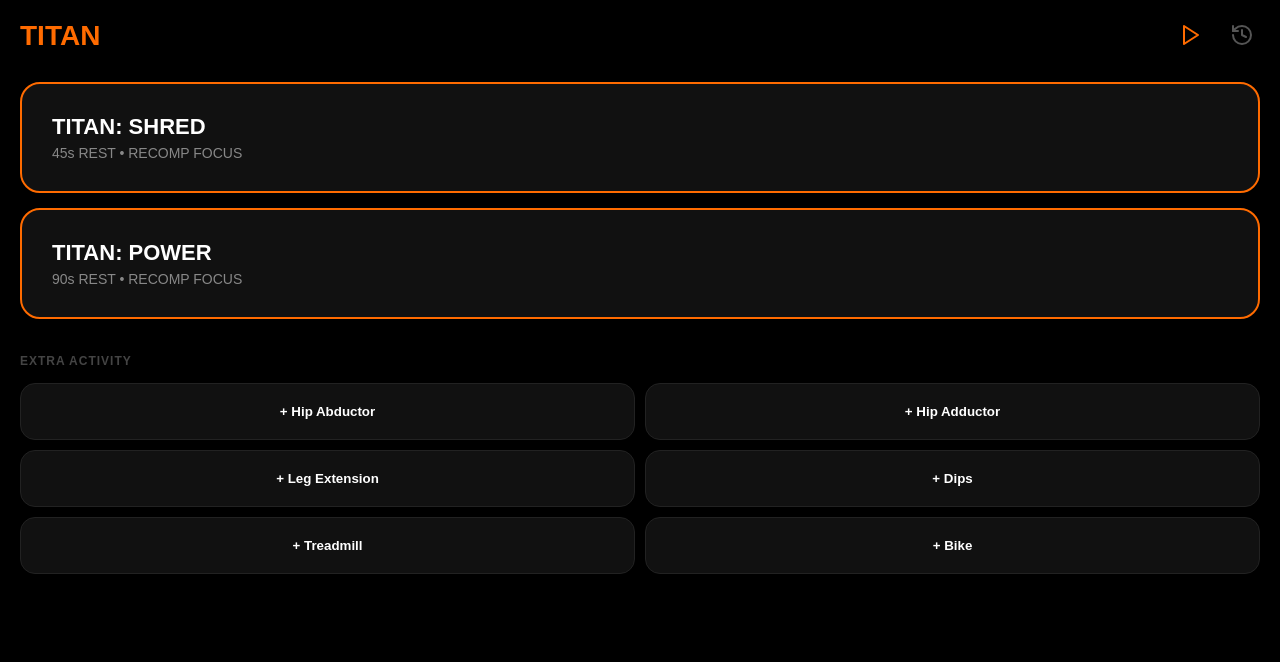
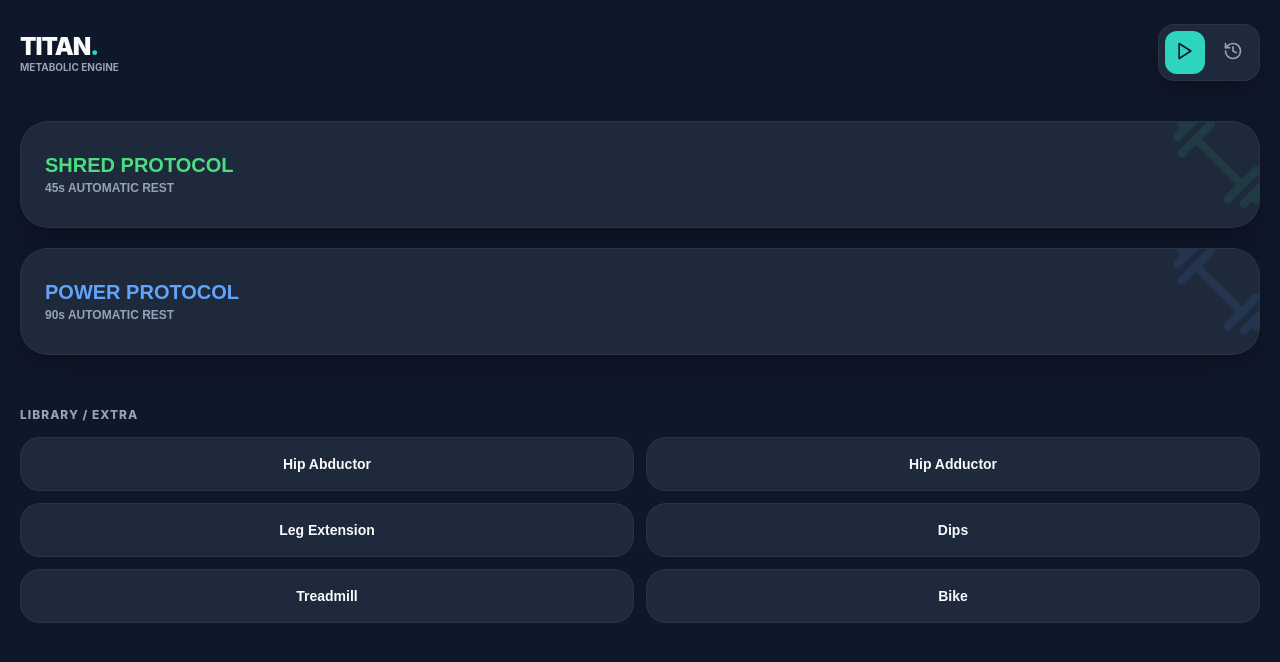
Before and after one commit to srafiq2406teachered-byte/Titan-Tracker, a React (Vite) app: page / in a window 1280 px wide. Shown: the top 662 px of the page. Built offline with nearby package versions, Linux system fonts and the light colour scheme.

Commit message:
Update App.jsx

```diff
--- a/src/App.jsx
+++ b/src/App.jsx
@@ -1,11 +1,14 @@
 import React, { useState, useEffect } from 'react';
-import { Clock, Plus, History, Play, Check, Trash2, ChevronRight, Save, PlusCircle } from 'lucide-react';
+import {
+  Clock, Plus, History, Play, Check, Trash2,
+  PlusCircle, Activity, BarChart3, Settings, Dumbbell
+} from 'lucide-react';
 
 const TitanTracker = () => {
   // --- 1. CORE DATA ---
   const WORKOUTS = {
-    SHRED: { name: "TITAN: SHRED", rest: 45, ids: ["A1", "A2", "B1", "D1", "D2"] },
-    POWER: { name: "TITAN: POWER", rest: 90, ids: ["A1", "A2", "B1", "B2", "C1", "C2"] }
+    SHRED: { name: "SHRED PROTOCOL", rest: 45, ids: ["A1", "A2", "B1", "D1", "D2"], color: '#4ADE80' },
+    POWER: { name: "POWER PROTOCOL", rest: 90, ids: ["A1", "A2", "B1", "B2", "C1", "C2"], color: '#60A5FA' }
   };
 
   const EXERCISES = [
@@ -21,31 +24,41 @@ const TitanTracker = () => {
 
   const LIBRARY = ["Hip Abductor", "Hip Adductor", "Leg Extension", "Dips", "Treadmill", "Bike"];
 
-  // --- 2. STATE ---
+  // --- 2. THEME DEFINITION (Refined Readability) ---
+  const T = {
+    bg: '#0F172A',         // Deep Slate Blue
+    surface: '#1E293B',    // Slate
+    card: '#334155',       // Lighter Slate
+    accent: '#2DD4BF',     // Mint/Cyan
+    text: '#F8FAFC',       // Off-White
+    subtext: '#94A3B8',    // Muted Slate
+    border: 'rgba(255,255,255,0.05)',
+    shadow: '0 10px 30px -10px rgba(0,0,0,0.5)'
+  };
+
+  // --- 3. STATE ---
   const [view, setView] = useState('menu');
   const [history, setHistory] = useState([]);
   const [activeSession, setActiveSession] = useState(null);
-  const [sessionData, setSessionData] = useState({}); // Stores weights/reps
-  const [setCounts, setSetCounts] = useState({}); // Tracks how many sets per exercise
+  const [sessionData, setSessionData] = useState({});
+  const [setCounts, setSetCounts] = useState({});
   const [timeLeft, setTimeLeft] = useState(0);
 
-  // --- 3. PERSISTENCE ---
+  // --- 4. PERSISTENCE ---
   useEffect(() => {
-    const saved = localStorage.getItem('titan_v47_data');
+    const saved = localStorage.getItem('titan_v48_data');
     if (saved) setHistory(JSON.parse(saved));
   }, []);
 
   useEffect(() => {
-    localStorage.setItem('titan_v47_data', JSON.stringify(history));
+    localStorage.setItem('titan_v48_data', JSON.stringify(history));
   }, [history]);
 
-  // --- 4. ENGINE FUNCTIONS ---
+  // --- 5. LOGIC ---
   const startWorkout = (type) => {
     const preset = WORKOUTS[type];
     const list = EXERCISES.filter(e => preset.ids.includes(e.id));
     setActiveSession({ ...preset, list });
-
-    // Initialize all exercises with 3 sets by default
     const initialSets = {};
     list.forEach(ex => initialSets[ex.id] = 3);
     setSetCounts(initialSets);
@@ -54,20 +67,14 @@ const TitanTracker = () => {
 
   const addExtra = (name) => {
     const id = `ext-${Date.now()}`;
-    const isCardio = name === "Treadmill" || name === "Bike";
-    const newItem = { id, name, type: isCardio ? "MIN" : "KG" };
-
+    const newItem = { id, name, type: (name === "Treadmill" || name === "Bike") ? "MIN" : "KG" };
     if (activeSession) {
       setActiveSession({ ...activeSession, list: [...activeSession.list, newItem] });
     } else {
-      setActiveSession({ name: "Custom Session", rest: 60, list: [newItem] });
+      setActiveSession({ name: "CUSTOM SESSION", rest: 60, list: [newItem], color: T.accent });
     }
     setSetCounts(prev => ({ ...prev, [id]: 3 }));
     setView('train');
-  };
-
-  const incrementSets = (id) => {
-    setSetCounts(prev => ({ ...prev, [id]: (prev[id] || 3) + 1 }));
   };
 
   const logWorkout = () => {
@@ -81,137 +88,134 @@ const TitanTracker = () => {
       return { name: ex.name, sets };
     }).filter(d => d.sets.length > 0);
 
-    if (details.length === 0) return alert("Enter data first!");
-
-    setHistory([{ date: new Date().toLocaleDateString('en-GB'), name: activeSession.name, details }, ...history]);
+    if (details.length === 0) return;
+    setHistory([{ date: new Date().toLocaleDateString('en-GB'), name: activeSession.name, details, color: activeSession.color }, ...history]);
     setActiveSession(null); setSessionData({}); setView('log');
   };
 
-  const getSuggestion = (name) => {
-    const last = history.find(h => h.details.some(d => d.name === name));
-    if (!last) return "NEW";
-    const data = last.details.find(d => d.name === name);
-    const firstSet = data.sets[0];
-    return `${firstSet.w}${name === "Treadmill" ? 'm' : 'kg'} x ${firstSet.r}`;
-  };
+  // --- 6. RENDER ---
+  return (
+    <div style={{ background: T.bg, minHeight: '100vh', color: T.text, padding: '24px 20px 120px 20px', fontFamily: '"Inter", sans-serif' }}>
 
-  // --- 5. UI CONSTANTS ---
-  const UI = { bg: '#000', accent: '#FF6B00', text: '#FFF', card: '#111', border: '#222' };
-
-  return (
-    <div style={{ background: UI.bg, minHeight: '100vh', color: UI.text, padding: '20px', fontFamily: 'sans-serif' }}>
-
-      {/* HEADER */}
-      <div style={{ display: 'flex', justifyContent: 'space-between', alignItems: 'center', marginBottom: '30px' }}>
-        <h1 style={{ color: UI.accent, fontWeight: '900', fontSize: '28px', margin: 0 }}>TITAN</h1>
-        <div style={{ display: 'flex', gap: '15px' }}>
-          <button onClick={() => setView('menu')} style={{ background: 'none', border: 'none', color: view === 'menu' ? UI.accent : '#555' }}><Play /></button>
-          <button onClick={() => setView('log')} style={{ background: 'none', border: 'none', color: view === 'log' ? UI.accent : '#555' }}><History /></button>
+      {/* GLASS HEADER */}
+      <div style={{ display: 'flex', justifyContent: 'space-between', alignItems: 'center', marginBottom: '40px', position: 'sticky', top: 0, zIndex: 10 }}>
+        <div>
+          <h1 style={{ fontSize: '24px', fontWeight: '900', letterSpacing: '-1px', margin: 0, color: T.text }}>TITAN<span style={{color: T.accent}}>.</span></h1>
+          <p style={{ fontSize: '10px', fontWeight: '700', color: T.subtext, margin: 0 }}>METABOLIC ENGINE</p>
+        </div>
+        <div style={{ display: 'flex', gap: '8px', background: T.surface, padding: '6px', borderRadius: '16px', border: `1px solid ${T.border}`, boxShadow: T.shadow }}>
+          <button onClick={() => setView('menu')} style={{ border: 'none', background: view === 'menu' ? T.accent : 'transparent', padding: '10px', borderRadius: '12px', color: view === 'menu' ? T.bg : T.subtext }}><Play size={20}/></button>
+          <button onClick={() => setView('log')} style={{ border: 'none', background: view === 'log' ? T.accent : 'transparent', padding: '10px', borderRadius: '12px', color: view === 'log' ? T.bg : T.subtext }}><History size={20}/></button>
         </div>
       </div>
 
       {/* VIEW: MENU */}
       {view === 'menu' && (
-        <div style={{ display: 'flex', flexDirection: 'column', gap: '15px' }}>
+        <div style={{ display: 'flex', flexDirection: 'column', gap: '20px' }}>
           {Object.keys(WORKOUTS).map(k => (
-            <button key={k} onClick={() => startWorkout(k)} style={{ background: UI.card, border: `2px solid ${UI.accent}`, padding: '30px', borderRadius: '20px', textAlign: 'left', color: '#FFF' }}>
-              <div style={{ fontWeight: '900', fontSize: '22px' }}>{WORKOUTS[k].name}</div>
-              <div style={{ color: '#888', fontSize: '14px', marginTop: '5px' }}>{WORKOUTS[k].rest}s REST • RECOMP FOCUS</div>
+            <button key={k} onClick={() => startWorkout(k)} style={{
+              background: T.surface, border: `1px solid ${T.border}`, padding: '32px 24px', borderRadius: '28px', textAlign: 'left', position: 'relative', overflow: 'hidden', boxShadow: T.shadow
+            }}>
+              <div style={{ position: 'absolute', right: '-10px', top: '-10px', color: WORKOUTS[k].color, opacity: 0.1 }}><Dumbbell size={100}/></div>
+              <div style={{ fontWeight: '900', fontSize: '20px', color: WORKOUTS[k].color }}>{WORKOUTS[k].name}</div>
+              <div style={{ color: T.subtext, fontSize: '12px', fontWeight: '600', marginTop: '4px' }}>{WORKOUTS[k].rest}s AUTOMATIC REST</div>
             </button>
           ))}
-          <div style={{ marginTop: '20px', color: '#444', fontWeight: '900', fontSize: '12px', letterSpacing: '1px' }}>EXTRA ACTIVITY</div>
-          <div style={{ display: 'grid', gridTemplateColumns: '1fr 1fr', gap: '10px' }}>
-            {LIBRARY.map(name => (
-              <button key={name} onClick={() => addExtra(name)} style={{ background: UI.card, border: `1px solid ${UI.border}`, padding: '20px', borderRadius: '15px', color: '#FFF', fontWeight: '800' }}>+ {name}</button>
-            ))}
+
+          <div style={{ marginTop: '20px' }}>
+            <h3 style={{ fontSize: '12px', color: T.subtext, fontWeight: '800', marginBottom: '15px', letterSpacing: '1px' }}>LIBRARY / EXTRA</h3>
+            <div style={{ display: 'grid', gridTemplateColumns: '1fr 1fr', gap: '12px' }}>
+              {LIBRARY.map(name => (
+                <button key={name} onClick={() => addExtra(name)} style={{ background: T.surface, border: `1px solid ${T.border}`, padding: '18px', borderRadius: '20px', color: T.text, fontWeight: '700', fontSize: '14px', textAlign: 'center' }}>{name}</button>
+              ))}
+            </div>
           </div>
         </div>
       )}
 
-      {/* VIEW: TRAIN (MULTI-SET) */}
+      {/* VIEW: TRAIN */}
       {view === 'train' && activeSession && (
-        <div style={{ display: 'flex', flexDirection: 'column', gap: '20px' }}>
+        <div style={{ display: 'flex', flexDirection: 'column', gap: '24px' }}>
           {activeSession.list.map(ex => (
-            <div key={ex.id} style={{ background: UI.card, padding: '20px', borderRadius: '28px', border: `1px solid ${UI.border}` }}>
-              <div style={{ display: 'flex', justifyContent: 'space-between', marginBottom: '15px' }}>
-                <span style={{ fontWeight: '900', color: UI.accent, fontSize: '18px' }}>{ex.name}</span>
-                <span style={{ fontSize: '12px', color: '#444', fontWeight: '800' }}>TARGET: {getSuggestion(ex.name)}</span>
+            <div key={ex.id} style={{ background: T.surface, padding: '24px', borderRadius: '32px', border: `1px solid ${T.border}`, boxShadow: T.shadow }}>
+              <div style={{ display: 'flex', justifyContent: 'space-between', alignItems: 'center', marginBottom: '20px' }}>
+                <span style={{ fontWeight: '900', color: T.text, fontSize: '18px' }}>{ex.name}</span>
+                <Activity size={18} color={T.accent} opacity={0.5} />
               </div>
 
-              {/* SET ROWS */}
               {[...Array(setCounts[ex.id])].map((_, i) => (
-                <div key={i} style={{ display: 'flex', gap: '10px', marginBottom: '12px', alignItems: 'center' }}>
+                <div key={i} style={{ display: 'flex', gap: '12px', marginBottom: '12px' }}>
                   <button
                     onClick={() => setTimeLeft(activeSession.rest)}
-                    style={{ width: '55px', height: '55px', background: sessionData[`${ex.id}-s${i}-w`] ? UI.accent : '#222', borderRadius: '15px', border: 'none', color: '#000', fontWeight: '950', fontSize: '20px' }}
+                    style={{ width: '55px', height: '55px', background: sessionData[`${ex.id}-s${i}-w`] ? T.accent : T.card, borderRadius: '18px', border: 'none', color: sessionData[`${ex.id}-s${i}-w`] ? T.bg : T.subtext, fontWeight: '900', fontSize: '18px' }}
                   >
                     {i + 1}
                   </button>
                   <input
-                    type="number" placeholder={ex.type}
-                    value={sessionData[`${ex.id}-s${i}-w`] || ''}
+                    type="number" placeholder={ex.type} value={sessionData[`${ex.id}-s${i}-w`] || ''}
                     onChange={(e) => setSessionData({...sessionData, [`${ex.id}-s${i}-w`]: e.target.value})}
-                    style={{ flex: 1, height: '55px', background: '#000', border: '2px solid #333', borderRadius: '15px', color: '#FFF', textAlign: 'center', fontSize: '20px', fontWeight: '900' }}
+                    style={{ flex: 1, height: '55px', background: 'rgba(0,0,0,0.2)', border: `1px solid ${T.border}`, borderRadius: '18px', color: '#FFF', textAlign: 'center', fontSize: '18px', fontWeight: '700' }}
                   />
                   <input
-                    type="number" placeholder="REPS"
-                    value={sessionData[`${ex.id}-s${i}-r`] || ''}
+                    type="number" placeholder="REPS" value={sessionData[`${ex.id}-s${i}-r`] || ''}
                     onChange={(e) => setSessionData({...sessionData, [`${ex.id}-s${i}-r`]: e.target.value})}
-                    style={{ flex: 1, height: '55px', background: '#000', border: `2px solid ${UI.border}`, borderRadius: '15px', color: UI.accent, textAlign: 'center', fontSize: '20px', fontWeight: '900' }}
+                    style={{ flex: 1, height: '55px', background: 'rgba(0,0,0,0.2)', border: `1px solid ${T.border}`, borderRadius: '18px', color: T.accent, textAlign: 'center', fontSize: '18px', fontWeight: '700' }}
                   />
                 </div>
               ))}
 
               <button
-                onClick={() => incrementSets(ex.id)}
-                style={{ width: '100%', padding: '12px', background: 'transparent', border: `1px dashed #444`, borderRadius: '12px', color: '#666', fontWeight: '800', fontSize: '12px', marginTop: '5px' }}
+                onClick={() => setSetCounts(prev => ({ ...prev, [ex.id]: (prev[ex.id] || 3) + 1 }))}
+                style={{ width: '100%', padding: '14px', background: 'transparent', border: `2px dashed ${T.card}`, borderRadius: '18px', color: T.subtext, fontWeight: '800', fontSize: '12px', marginTop: '8px' }}
               >
                 + ADD SET
               </button>
             </div>
           ))}
-          <button onClick={logWorkout} style={{ background: UI.accent, padding: '30px', borderRadius: '24px', fontWeight: '900', fontSize: '22px', border: 'none', marginTop: '10px', color: '#000' }}>FINISH & LOG</button>
+          <button onClick={logWorkout} style={{ background: T.accent, padding: '24px', borderRadius: '24px', fontWeight: '900', fontSize: '18px', border: 'none', color: T.bg, boxShadow: `0 20px 40px -10px ${T.accent}44` }}>LOG COMPLETION</button>
         </div>
       )}
 
       {/* VIEW: LOG */}
       {view === 'log' && (
-        <div style={{ display: 'flex', flexDirection: 'column', gap: '15px' }}>
-          {history.length === 0 && <div style={{ color: '#444', textAlign: 'center', marginTop: '60px', fontWeight: '800' }}>NO SESSIONS LOGGED</div>}
+        <div style={{ display: 'flex', flexDirection: 'column', gap: '16px' }}>
           {history.map((h, i) => (
-            <div key={i} style={{ background: UI.card, padding: '20px', borderRadius: '24px' }}>
-              <div style={{ display: 'flex', justifyContent: 'space-between', borderBottom: '1px solid #222', paddingBottom: '12px', marginBottom: '12px' }}>
-                <span style={{ fontWeight: '900', fontSize: '18px' }}>{h.date}</span>
-                <span style={{ color: UI.accent, fontWeight: '800' }}>{h.name.split(': ')[1]}</span>
+            <div key={i} style={{ background: T.surface, padding: '24px', borderRadius: '28px', border: `1px solid ${T.border}` }}>
+              <div style={{ display: 'flex', justifyContent: 'space-between', marginBottom: '15px' }}>
+                <span style={{ fontWeight: '900', fontSize: '14px', color: T.subtext }}>{h.date}</span>
+                <span style={{ color: h.color || T.accent, fontWeight: '900', fontSize: '14px' }}>{h.name}</span>
               </div>
               {h.details.map((d, j) => (
-                <div key={j} style={{ marginBottom: '10px' }}>
-                  <div style={{ fontSize: '14px', fontWeight: '900', color: UI.accent }}>{d.name}</div>
-                  <div style={{ display: 'flex', gap: '10px', flexWrap: 'wrap' }}>
+                <div key={j} style={{ marginBottom: '12px' }}>
+                  <div style={{ fontSize: '15px', fontWeight: '800', marginBottom: '4px' }}>{d.name}</div>
+                  <div style={{ display: 'flex', gap: '8px', flexWrap: 'wrap' }}>
                     {d.sets.map((s, si) => (
-                      <span key={si} style={{ color: '#888', fontSize: '12px' }}>S{si+1}: <b style={{color: '#FFF'}}>{s.w}x{s.r}</b></span>
+                      <span key={si} style={{ background: 'rgba(255,255,255,0.03)', padding: '4px 8px', borderRadius: '6px', fontSize: '11px', color: T.subtext }}>{s.w}x{s.r}</span>
                     ))}
                   </div>
                 </div>
               ))}
             </div>
           ))}
-          <button onClick={() => { if(window.confirm('Wipe History?')) setHistory([]); }} style={{ color: '#F00', background: 'none', border: 'none', marginTop: '30px', fontWeight: '900', opacity: 0.3 }}>WIPE ALL DATA</button>
         </div>
       )}
 
-      {/* TIMER HUD */}
+      {/* TIMER HUD (Glassmorphism) */}
       {timeLeft > 0 && (
-        <div onClick={() => setTimeLeft(0)} style={{ position: 'fixed', bottom: '25px', left: '20px', right: '20px', background: UI.accent, color: '#000', padding: '25px', borderRadius: '40px', display: 'flex', justifyContent: 'space-between', alignItems: 'center', zIndex: 1000, boxShadow: '0 10px 40px rgba(0,0,0,0.5)' }}>
-          <span style={{ fontWeight: '950', fontSize: '38px', fontVariantNumeric: 'tabular-nums' }}>{timeLeft}s</span>
-          <div style={{ display: 'flex', alignItems: 'center', gap: '10px' }}>
-             <span style={{ fontWeight: '900' }}>RESTING</span>
-             <Check size={32} strokeWidth={3} />
+        <div onClick={() => setTimeLeft(0)} style={{
+          position: 'fixed', bottom: '30px', left: '20px', right: '20px',
+          background: 'rgba(45, 212, 191, 0.95)', backdropFilter: 'blur(10px)', color: T.bg, padding: '20px 30px',
+          borderRadius: '32px', display: 'flex', justifyContent: 'space-between', alignItems: 'center', zIndex: 1000, boxShadow: '0 25px 50px -12px rgba(0,0,0,0.5)'
+        }}>
+          <div>
+            <div style={{ fontSize: '10px', fontWeight: '900', opacity: 0.7 }}>REST TIMER</div>
+            <div style={{ fontSize: '42px', fontWeight: '900', lineHeight: 1 }}>{timeLeft}s</div>
           </div>
+          <Check size={40} strokeWidth={3} />
         </div>
       )}
 
-      {/* TIMER TICKER */}
+      {/* TIMER LOGIC */}
       {useEffect(() => {
         let timer;
         if (timeLeft > 0) { timer = setInterval(() => setTimeLeft(prev => prev - 1), 1000); }
```
